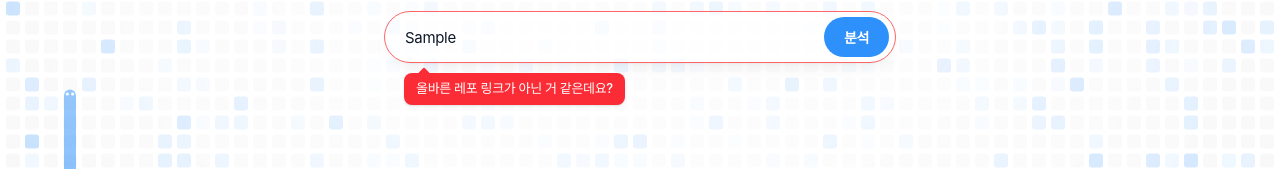
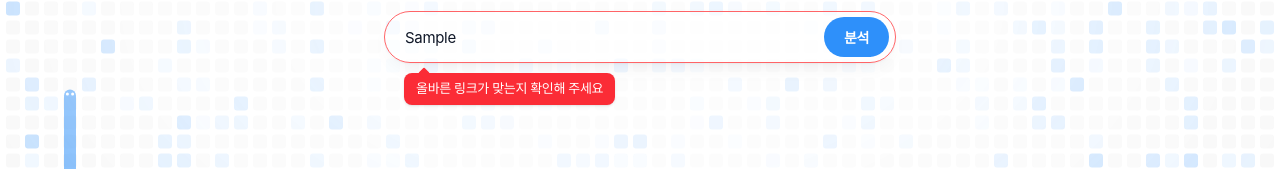
Before and after one commit to hiddenlightyouth/whoisloafing, a React (Vite) app: page / in a window 1280 px wide. Both pictures are taken after typing "Sample" into the empty fields and a click on the button "분석". Shown: the part 363-532 px from the top of the page. Built offline with nearby package versions, Linux system fonts and the light colour scheme; no server answers; a web font is replaced by a local one.

Commit message:
fix: 잘못된 링크 경고 문구 수정

```diff
--- a/src/components/RepoInput.tsx
+++ b/src/components/RepoInput.tsx
@@ -65,7 +65,7 @@ export function RepoInput({ onSubmit }: { onSubmit: (url: string) => void }) {
         >
           {/* 입력창을 가리키는 말풍선 꼬리 */}
           <span className="absolute -top-1 left-4 size-2 rotate-45 rounded-[1px] bg-red-500" aria-hidden="true" />
-          올바른 레포 링크가 아닌 거 같은데요?
+          올바른 링크가 맞는지 확인해 주세요
         </p>
       )}
     </div>
```
Also changed, not shown: 1 other file (tests, documents, lock files or other folders).
